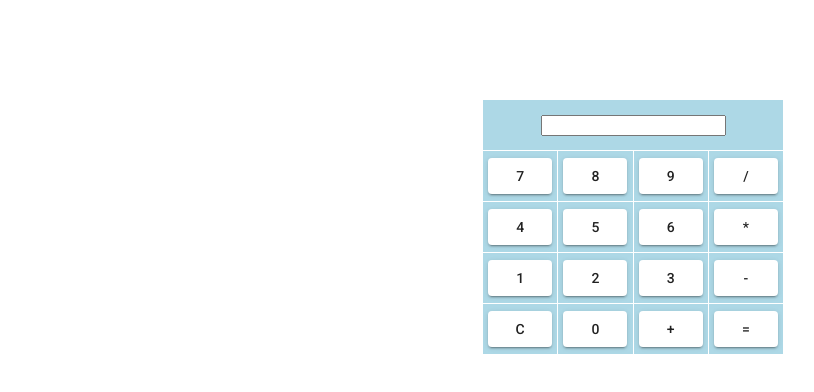
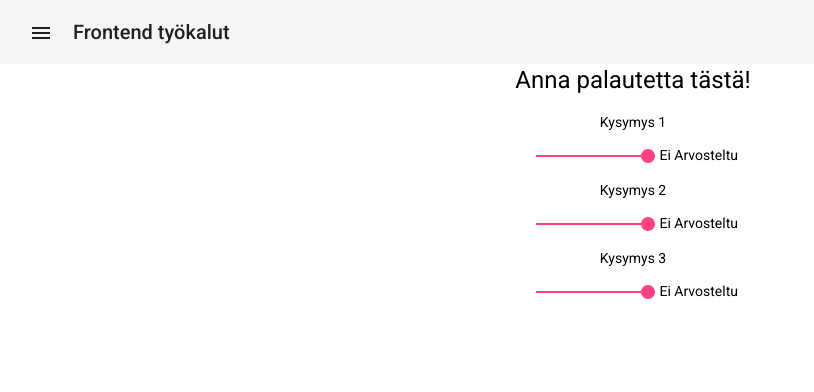
Before and after one commit to EetuPaananen5/frontendtools, an Angular app: page /feedback in a window 1280 px wide. Before the commit this address led to /. Shown: the top 392 px of the page, without its empty margins (7-821 px from the left). Built offline with nearby package versions, Linux system fonts and the light colour scheme.

Commit message:
Tässä routingit

```diff
--- a/src/app/app-routing.module.ts
+++ b/src/app/app-routing.module.ts
@@ -1,10 +1,21 @@
 import { NgModule } from '@angular/core';
 import { RouterModule, Routes } from '@angular/router';
+import { CalculatorComponent } from './calculator/calculator.component';
+import { FeedbackComponent } from './feedback/feedback.component';
+import { HelloworldComponent } from './helloworld/helloworld.component';
 
-const routes: Routes = [];
+const routes: Routes = [
+ {path: 'calculator', component : CalculatorComponent},
+ {path: 'feedback', component : FeedbackComponent},
+ {path: 'helloworld', component: HelloworldComponent},
+ {path: '', redirectTo: '/calculator', pathMatch: 'full'},
+
+  ];
+
 
 @NgModule({
   imports: [RouterModule.forRoot(routes)],
   exports: [RouterModule]
+
 })
 export class AppRoutingModule { }
--- a/src/app/app.component.html
+++ b/src/app/app.component.html
@@ -1,10 +1,11 @@
 <!--<app-helloworld> </app-helloworld>-->
 
 
-<app-calculator></app-calculator>
+<!--app-calculator></app-calculator-->
 
 
-<!-- <app-feedback></app-feedback-->
 
+<!--app-feedback></app-feedback-->
 
-<!--router-outlet> </router-outlet-->
+<app-toolbar> </app-toolbar>
+<router-outlet> </router-outlet>
--- a/src/app/feedback/feedback.component.css
+++ b/src/app/feedback/feedback.component.css
@@ -0,0 +1,13 @@
+.feedback{
+    padding:40xp;
+    padding-left: 37%;
+    padding-right: 37%;
+    text-align: center;
+    justify-content: center;
+
+
+}
+
+h1{
+    text-align: center;
+}
--- a/src/app/feedback/feedback.component.html
+++ b/src/app/feedback/feedback.component.html
@@ -1 +1,12 @@
-<p>feedback works!</p>
+<h1>Anna palautetta tästä!</h1>
+
+<div class="feedback" *ngFor="let q of questions">
+
+    {{q.question}}
+
+
+    <br>
+
+<mat-slider  min="0" max="3" step="1" value="4" (input)="onInputChange($event, q)" aria-label="unit(s)"></mat-slider>
+      {{q.answear}}
+</div>
--- /dev/null
+++ b/src/app/toolbar/toolbar.component.html
@@ -0,0 +1,30 @@
+<mat-toolbar>
+    <button mat-button [matMenuTriggerFor]="menu">
+          <mat-icon>menu</mat-icon>
+        </button>
+
+    <span>Frontend työkalut</span>
+
+</mat-toolbar>
+
+
+<mat-menu #menu="matMenu">
+
+    <button button mat-raised-button  routerLink="/calculator" routerLinkActive="active">
+        Calculator
+    </button>
+    <br>
+
+    <button button mat-raised-button  routerLink="/feedback" routerLinkActive="active">
+        Feedback
+    </button>
+<br>
+    <button button mat-raised-button routerLink="/helloworld" routerLinkActive="active">
+        Helloworld
+    </button>
+<br>
+    <mat-menu #menu="matMenu">
+        <button mat-menu-item>Item 1</button>
+        <button mat-menu-item>Item 2</button>
+      </mat-menu>
+</mat-menu>
--- /dev/null
+++ b/src/app/toolbar/toolbar.component.ts
@@ -0,0 +1,15 @@
+import { Component, OnInit } from '@angular/core';
+
+@Component({
+  selector: 'app-toolbar',
+  templateUrl: './toolbar.component.html',
+  styleUrls: ['./toolbar.component.css'],
+})
+export class ToolbarComponent implements OnInit {
+
+  constructor() { }
+
+  ngOnInit(): void {
+  }
+
+}
```
Also changed, not shown: src/app/app.module.ts (+17 -4 lines), 1 other file (tests, documents, lock files or other folders).
